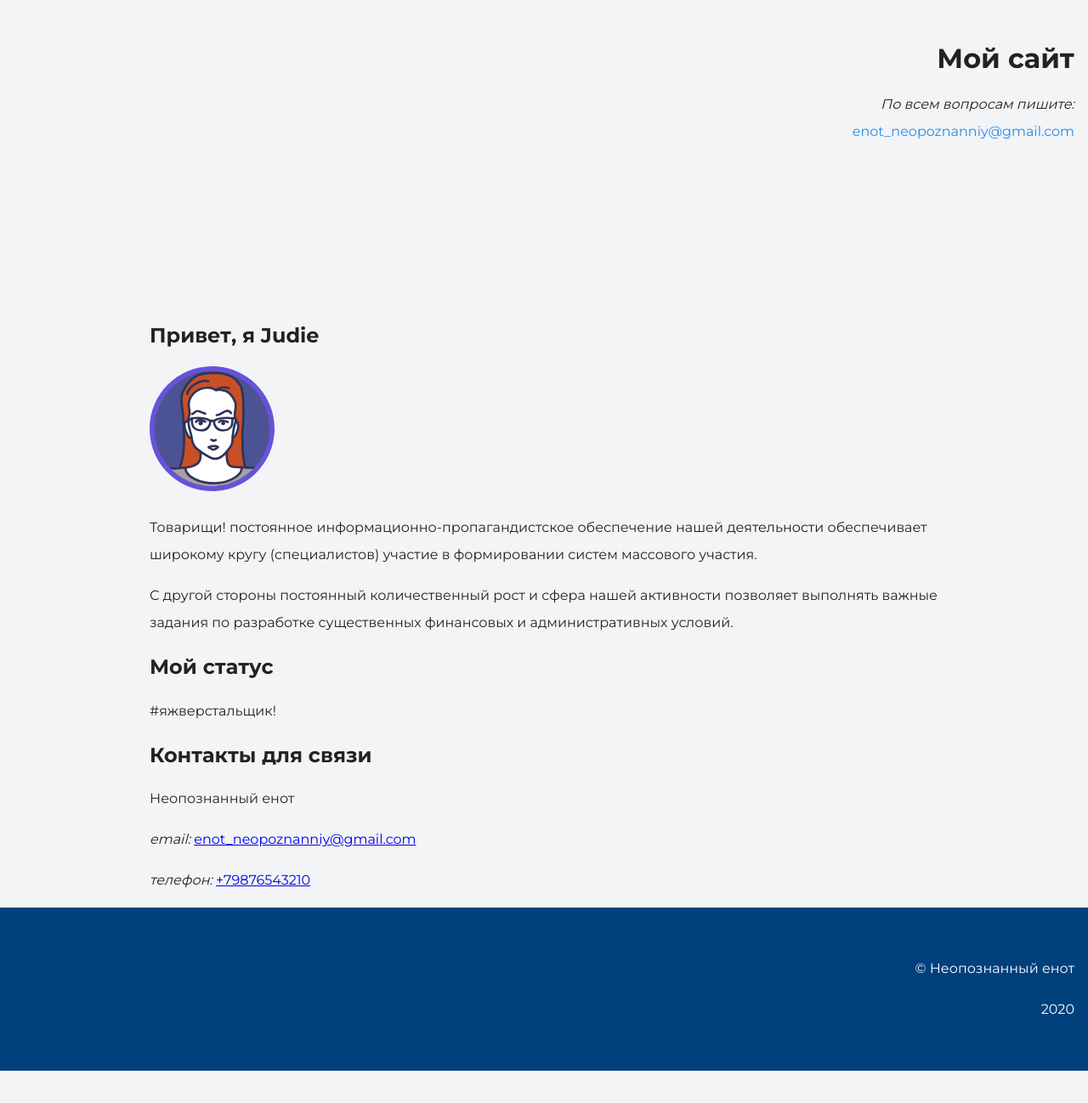
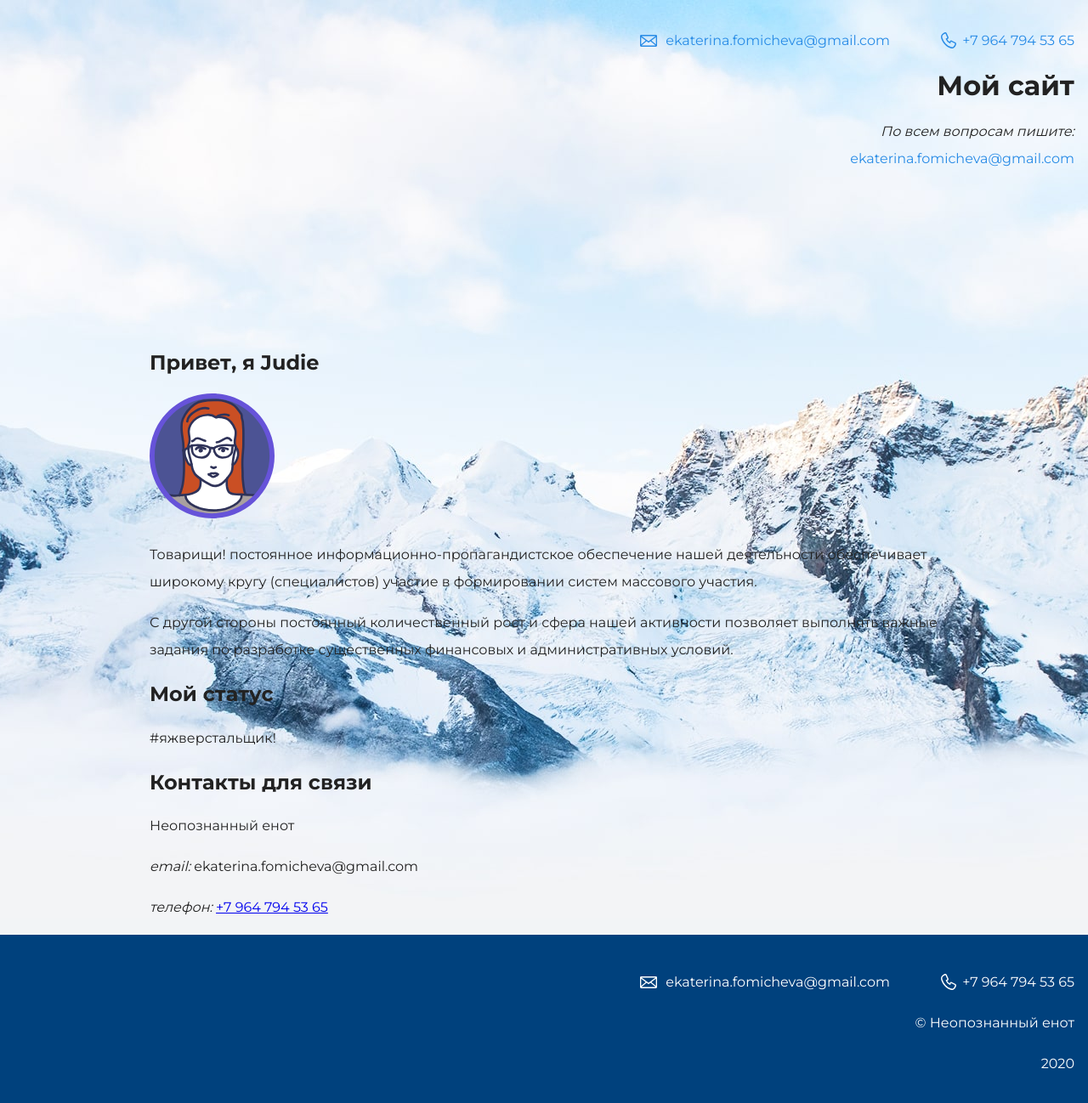
Before and after one commit to FomichevaEkaterina/FomichevaEkaterina.github.io, a plain HTML site: page index.html in a window 1280 px wide. Shown: the whole page at 85% size. Before the commit the page ends 1260 px from the top, so only its background shows below. Drawn offline with Linux system fonts and the light colour scheme.

Commit message:
update header and footer

```diff
--- a/index.html
+++ b/index.html
@@ -10,8 +10,12 @@
 <body class="page">
   <header class="page-header">
     <div class="container">
+      <a class="header-email"
+       href="mailto:ekaterina.fomicheva@gmail.com">ekaterina.fomicheva@gmail.com</a>
+      <a class="header-phone"
+      href="tel:+79647945365">+7 964 794 53 65</a>
       <h1 class="page-title">Мой сайт</h1>
-      <p><i>По всем вопросам пишите:</i><br><a href="mailto:enot_neopoznanniy@gmail.com">enot_neopoznanniy@gmail.com</a></p>
+      <p><i>По всем вопросам пишите:</i><br><a href="mailto:ekaterina.fomicheva@gmail.com">ekaterina.fomicheva@gmail.com</a></p>
     </div>
   </header>
   <main>
@@ -30,12 +34,16 @@
     <section class="contacts container">
       <h2 class="section-title">Контакты для связи</h2>
         <p class="contacts-name">Неопознанный енот</p>
-        <p><i>email:</i> <a href="mailto:enot_neopoznanniy@gmail.com">enot_neopoznanniy@gmail.com</a></p>
-        <p><i>телефон:</i> <a href="tel:+79876543210">+79876543210</a></p>
+        <p><i>email:</i> <href="mailto:ekaterina.fomicheva@gmail.com">ekaterina.fomicheva@gmail.com</a></p>
+        <p><i>телефон:</i> <a href="tel:+79647945365">+7 964 794 53 65</a></p>
     </section>
   </main>
   <footer class="page-footer">
     <div class="container">
+      <a class="footer-email"
+       href="mailto:ekaterina.fomicheva@gmail.com">ekaterina.fomicheva@gmail.com</a>
+      <a class="footer-phone"
+      href="tel:+79647945365">+7 964 794 53 65</a>
       <p>© Неопознанный енот</p>
       <p>2020</p>
     </div>
```
Also changed, not shown: files/project.jpg (added), files/user.jpg (added), img/hero-bg.jpg (added), img/icon-css.svg (added), img/icon-email-footer.svg (added), img/icon-email-header.svg (added), img/icon-html.svg (added), img/icon-phone-footer.svg (added), img/icon-phone-header.svg (added), 1 other file.
